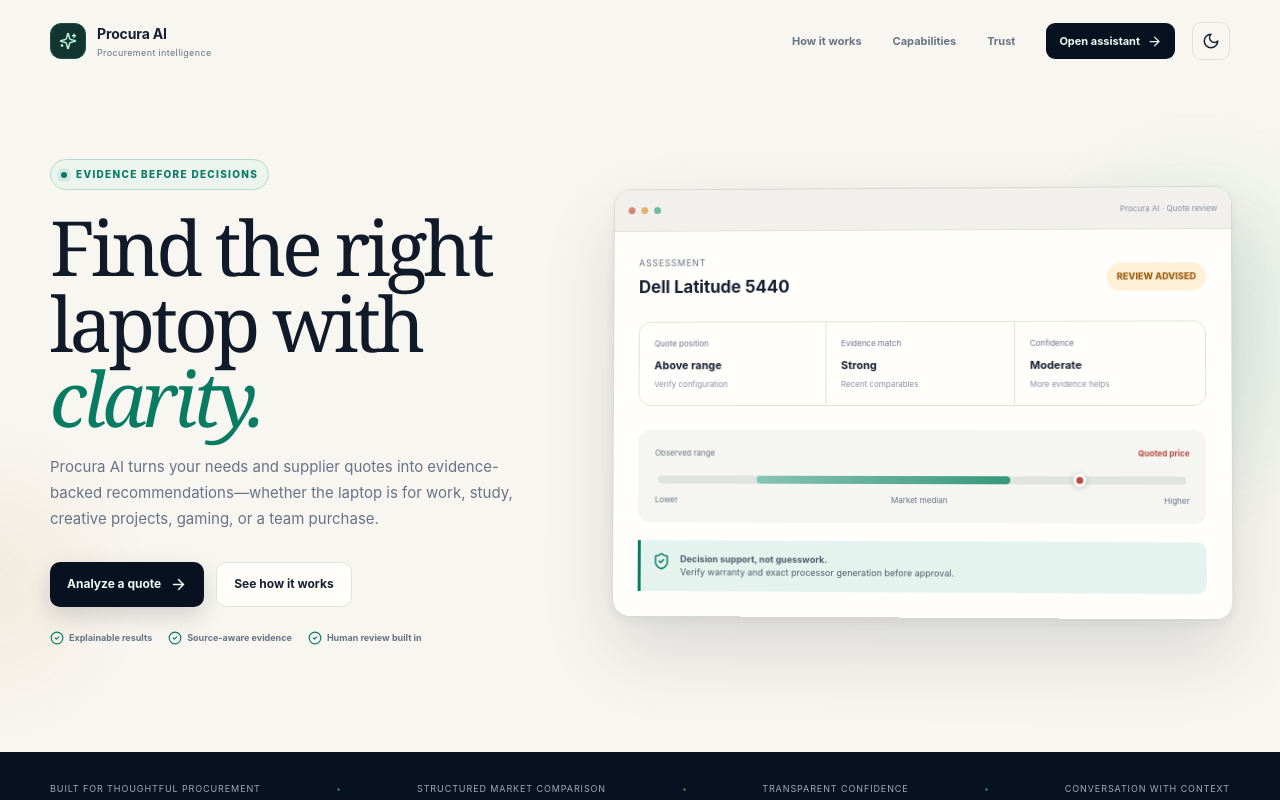
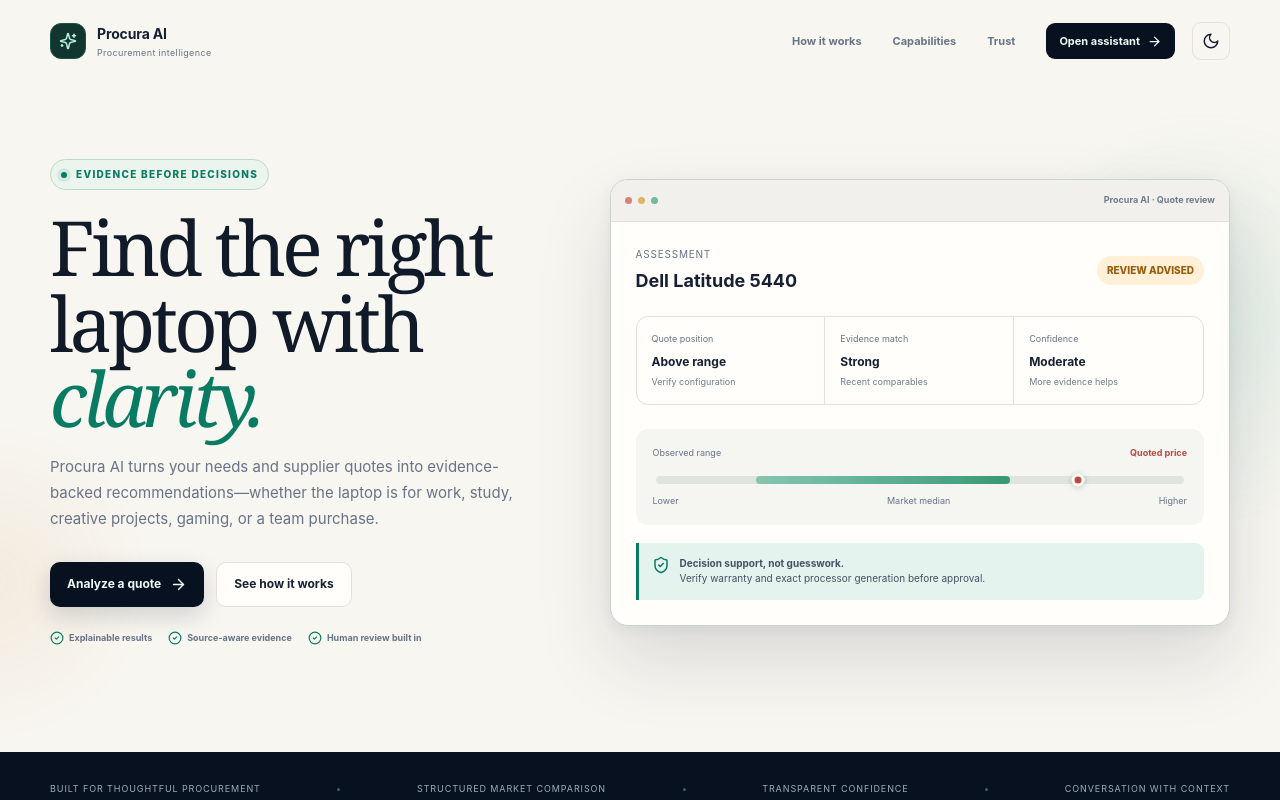
Before and after one commit to PeterJnr/procurement-intelligence, a React (Vite) app in the folder frontend/: page / in a window 1280 px wide. Shown: the top 800 px of the page. Built offline with nearby package versions, Linux system fonts and the light colour scheme; no server answers.

Commit message:
Sharpen landing assessment preview

```diff
--- a/frontend/src/index.css
+++ b/frontend/src/index.css
@@ -134,22 +134,22 @@
 .hero-trust { display: flex; flex-wrap: wrap; gap: 16px; margin-top: 24px; }
 .hero-trust span { display: flex; align-items: center; gap: 5px; color: #667384; font-size: 9px; font-weight: 650; }
 .hero-trust svg { color: var(--emerald); }
-.hero-product { position: relative; z-index: 2; border: 1px solid #d5d9d4; border-radius: 18px; overflow: hidden; background: var(--white); box-shadow: 0 34px 75px rgba(25,39,51,.14), 0 4px 14px rgba(25,39,51,.06); transform: perspective(1200px) rotateY(-2deg) rotateX(1deg); }
+.hero-product { position: relative; z-index: 2; border: 1px solid #cbd2cd; border-radius: 18px; overflow: hidden; background: var(--white); box-shadow: 0 34px 75px rgba(25,39,51,.14), 0 4px 14px rgba(25,39,51,.06); }
 .product-window-bar { height: 42px; display: flex; align-items: center; gap: 6px; padding: 0 14px; border-bottom: 1px solid var(--line); background: #f1f0ec; }
 .product-window-bar > span { width: 7px; height: 7px; border-radius: 50%; background: #c8c6c0; }
 .product-window-bar > span:first-child { background: #d98175; }.product-window-bar > span:nth-child(2) { background: #deb467; }.product-window-bar > span:nth-child(3) { background: #6fbb9d; }
-.product-window-bar small { margin-left: auto; color: #85909c; font-size: 8px; }
+.product-window-bar small { margin-left: auto; color: #6f7c8b; font-size: 9px; font-weight: 650; }
 .product-preview { padding: 25px; }
 .preview-heading { display: flex; align-items: center; justify-content: space-between; gap: 15px; }
-.preview-heading > div { display: flex; flex-direction: column; }.preview-heading span { color: var(--muted); font-size: 9px; text-transform: uppercase; letter-spacing: .08em; }.preview-heading strong { margin-top: 5px; font-size: 17px; }
+.preview-heading > div { display: flex; flex-direction: column; }.preview-heading span { color: var(--muted); font-size: 10px; text-transform: uppercase; letter-spacing: .08em; }.preview-heading strong { margin-top: 5px; font-size: 18px; }
 .preview-pill { color: #9a5c0c !important; background: var(--amber-light); border-radius: 99px; padding: 7px 10px; font-weight: 800; letter-spacing: 0 !important; }
 .preview-metrics { margin-top: 22px; display: grid; grid-template-columns: repeat(3,1fr); border: 1px solid var(--line); border-radius: 12px; overflow: hidden; }
 .preview-metrics > div { display: flex; flex-direction: column; padding: 15px; border-right: 1px solid var(--line); }.preview-metrics > div:last-child { border-right: 0; }
-.preview-metrics small { color: var(--muted); font-size: 8px; }.preview-metrics strong { margin: 8px 0 4px; font-size: 11px; }.preview-metrics span { color: #87919e; font-size: 8px; }
+.preview-metrics small { color: var(--muted); font-size: 9px; }.preview-metrics strong { margin: 8px 0 4px; font-size: 12px; }.preview-metrics span { color: #6f7c8b; font-size: 9px; }
 .preview-chart { margin-top: 24px; padding: 17px; border-radius: 12px; background: #f5f5f1; }
-.chart-labels,.chart-scale { display: flex; justify-content: space-between; color: var(--muted); font-size: 8px; }.chart-labels strong { color: var(--coral); }
+.chart-labels,.chart-scale { display: flex; justify-content: space-between; color: var(--muted); font-size: 9px; }.chart-labels strong { color: var(--coral); }
 .chart-track { height: 8px; margin: 17px 3px 10px; position: relative; border-radius: 99px; background: #dfe4df; }.chart-range { position: absolute; left: 19%; width: 48%; inset-block: 0; border-radius: inherit; background: linear-gradient(90deg,#87c5b1,#379876); }.chart-track i { position: absolute; left: 80%; top: 50%; width: 13px; height: 13px; transform: translate(-50%,-50%); border: 3px solid var(--white); border-radius: 50%; background: var(--coral); box-shadow: 0 1px 6px rgba(0,0,0,.2); }
-.preview-note { margin-top: 18px; display: flex; gap: 10px; align-items: flex-start; color: #4e5b6c; border-left: 3px solid var(--emerald); background: var(--emerald-light); border-radius: 0 9px 9px 0; padding: 12px; font-size: 9px; line-height: 1.5; }.preview-note svg { flex: 0 0 auto; color: var(--emerald); }.preview-note strong { display: block; color: #204b41; }
+.preview-note { margin-top: 18px; display: flex; gap: 10px; align-items: flex-start; color: #435163; border-left: 3px solid var(--emerald); background: var(--emerald-light); border-radius: 0 9px 9px 0; padding: 13px; font-size: 10px; line-height: 1.55; }.preview-note svg { flex: 0 0 auto; color: var(--emerald); }.preview-note strong { display: block; color: #204b41; }
 .signal-strip { min-height: 74px; padding: 20px max(24px,calc((100% - 1180px)/2)); display: flex; align-items: center; justify-content: space-between; gap: 18px; color: #9eacba; background: var(--navy); font-size: 9px; text-transform: uppercase; letter-spacing: .1em; }.signal-strip i { width: 3px; height: 3px; flex: 0 0 auto; border-radius: 50%; background: #356756; }
 .landing-section { width: min(1080px, calc(100% - 48px)); margin: 0 auto; padding: 116px 0; }
 .section-heading { max-width: 650px; margin: 0 auto 50px; text-align: center; }.section-heading h2,.trust-copy h2,.landing-cta h2 { margin: 11px 0 13px; color: #131d2c; font-family: Georgia,"Times New Roman",serif; font-size: clamp(34px,4vw,48px); line-height: 1.08; letter-spacing: -.035em; font-weight: 500; }.section-heading > p,.split-heading > p,.trust-copy > p,.landing-cta > p { color: var(--muted); font-size: 13px; line-height: 1.75; }
```
